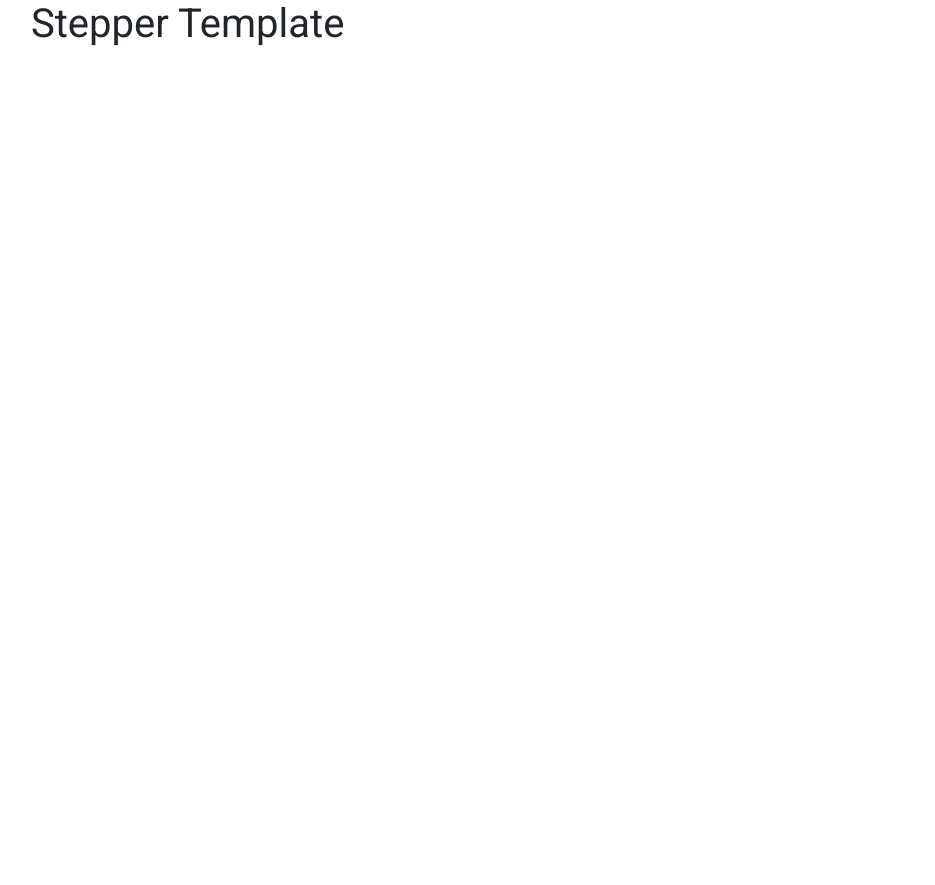
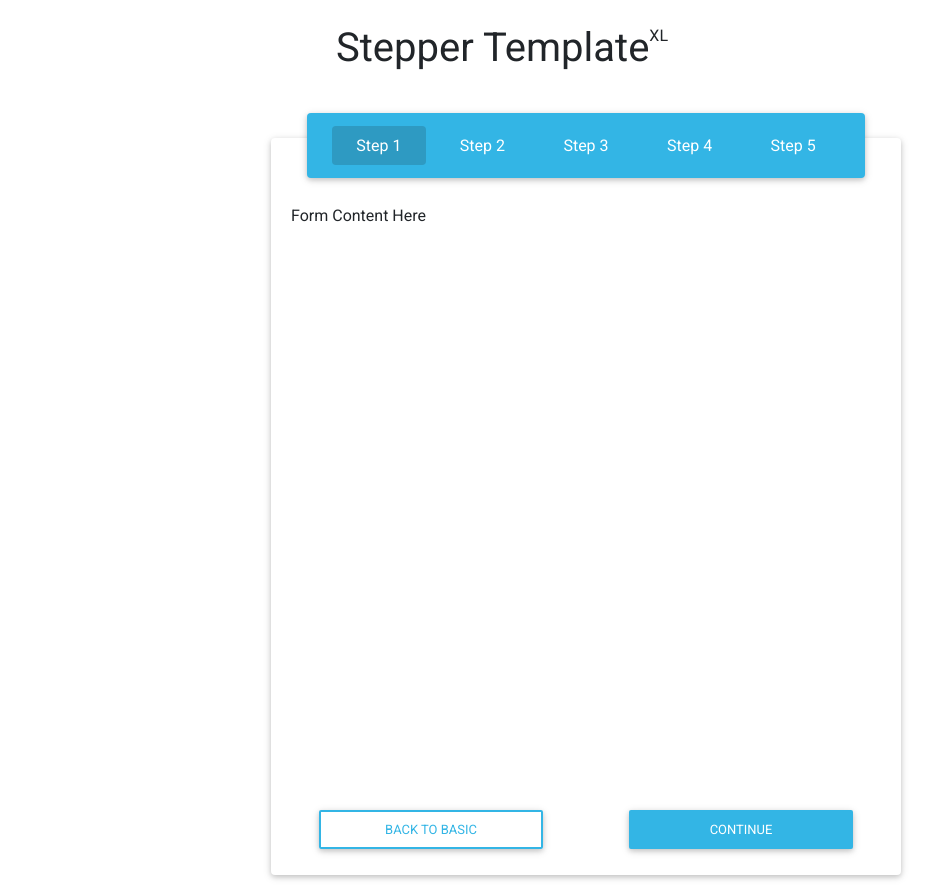
Before and after one commit to eckmLJE/stepper-template, a website: page index.html in a window 1280 px wide. Shown: the whole page, without its empty margins (54-989 px from the left). Before the commit the page ends 800 px from the top, so only its background shows below. Drawn offline with nearby package versions, Linux system fonts and the light colour scheme.

Commit message:
some baic layout

```diff
--- a/index.html
+++ b/index.html
@@ -30,9 +30,104 @@
   </head>
   <body>
     <div class="container">
-      <div class="row">
+      <!-- h1 Title Row -->
+      <div class="row m-2 mt-4">
         <div class="col-12">
-          <h1>Stepper Template</h1>
+          <div class="mx-auto clearfix" style="max-width: 500px">
+            <h1 class="float-left">Stepper Template</h1>
+            <div class="d-inline" id="size-sup">
+              <div class="d-inline d-sm-none">XS</div>
+              <div class="d-none d-sm-inline d-md-none">SM</div>
+              <div class="d-none d-md-inline d-lg-none">MD</div>
+              <div class="d-none d-lg-inline d-xl-none">LG</div>
+              <div class="d-none d-xl-inline">XL</div>
+            </div>
+          </div>
+        </div>
+      </div>
+      <div id="stepper-row" class="row mt-5">
+        <div class="col-12">
+          <div id="stepper-card-container" class="mx-auto">
+            <div id="stepper-card" class="card">
+              <!-- Stepper Header -->
+              <div class="row">
+                <div class="col-12">
+                  <div class="card" id="stepper-header">
+                    <div
+                      class="card-body d-flex justify-content-around text-muted py-2"
+                    >
+                      <h6
+                        class="card-title current-step"
+                        style="flex-grow: 1; flex-basis: 0;"
+                        data-step="1"
+                      >
+                        Step 1
+                      </h6>
+                      <h6
+                        class="card-title"
+                        style="flex-grow: 1; flex-basis: 0;"
+                        data-step="2"
+                      >
+                        Step 2
+                      </h6>
+                      <h6
+                        class="card-title"
+                        style="flex-grow: 1; flex-basis: 0;"
+                        data-step="3"
+                      >
+                        Step 3
+                      </h6>
+                      <h6
+                        class="card-title"
+                        style="flex-grow: 1; flex-basis: 0;"
+                        data-step="4"
+                      >
+                        Step 4
+                      </h6>
+                      <h6
+                        class="card-title"
+                        style="flex-grow: 1; flex-basis: 0;"
+                        data-step="5"
+                      >
+                        Step 5
+                      </h6>
+                    </div>
+                  </div>
+                </div>
+              </div>
+              <!-- Form Content Row -->
+              <div id="stepper-form-row" class="row">
+                <div class="col-12">
+                  Form Content Here
+                </div>
+              </div>
+              <!-- Button Row -->
+              <div id="stepper-button-row" class="row">
+                <div class="col-6 d-flex justify-content-center">
+                  <button
+                    id="step-two-back-button"
+                    type="button"
+                    class="btn btn-outline-info p-2 px-sm-4"
+                    style="min-width: 80%"
+                    required
+                  >
+                    Back to Basic
+                  </button>
+                </div>
+                <div class="col-6 d-flex justify-content-center">
+                  <button
+                    id="payment-continue-button"
+                    type="submit"
+                    class="btn btn-info p-2 px-sm-4"
+                    style="min-width: 80%"
+                    required
+                  >
+                    Continue
+                  </button>
+                </div>
+              </div>
+            </div>
+          </div>
         </div>
       </div>
     </div>
--- a/style.css
+++ b/style.css
@@ -0,0 +1,47 @@
+:root {
+  --infoblue: #33b5e5;
+  --infoblueDark: #2e9ac2;
+  --placeholderGray: rgb(145, 145, 145);
+  --infoblueTrans: #33b6e515;
+}
+
+#stepper-card-container {
+  max-width: 650px;
+  /* height: 700px; */
+  padding: 10px;
+}
+
+#stepper-card {
+  width: 100%;
+  height: 100%;
+  padding: 20px;
+}
+
+#stepper-header {
+  position: absolute;
+  left: 50%;
+  -webkit-transform: translateX(-50%);
+  transform: translateX(-50%);
+  width: 90%;
+  background-color: var(--infoblue);
+  border-radius: 4px;
+  margin-top: -45px;
+}
+
+#stepper-header h6 {
+  color: white;
+  margin: 5px;
+  padding: 10px 10px;
+  border-radius: 4px;
+  text-align: center;
+  cursor: default;
+}
+
+#stepper-header h6.current-step {
+  background-color: var(--infoblueDark);
+}
+
+#stepper-form-row {
+  margin-top: 45px;
+  height: 600px;
+}
```
